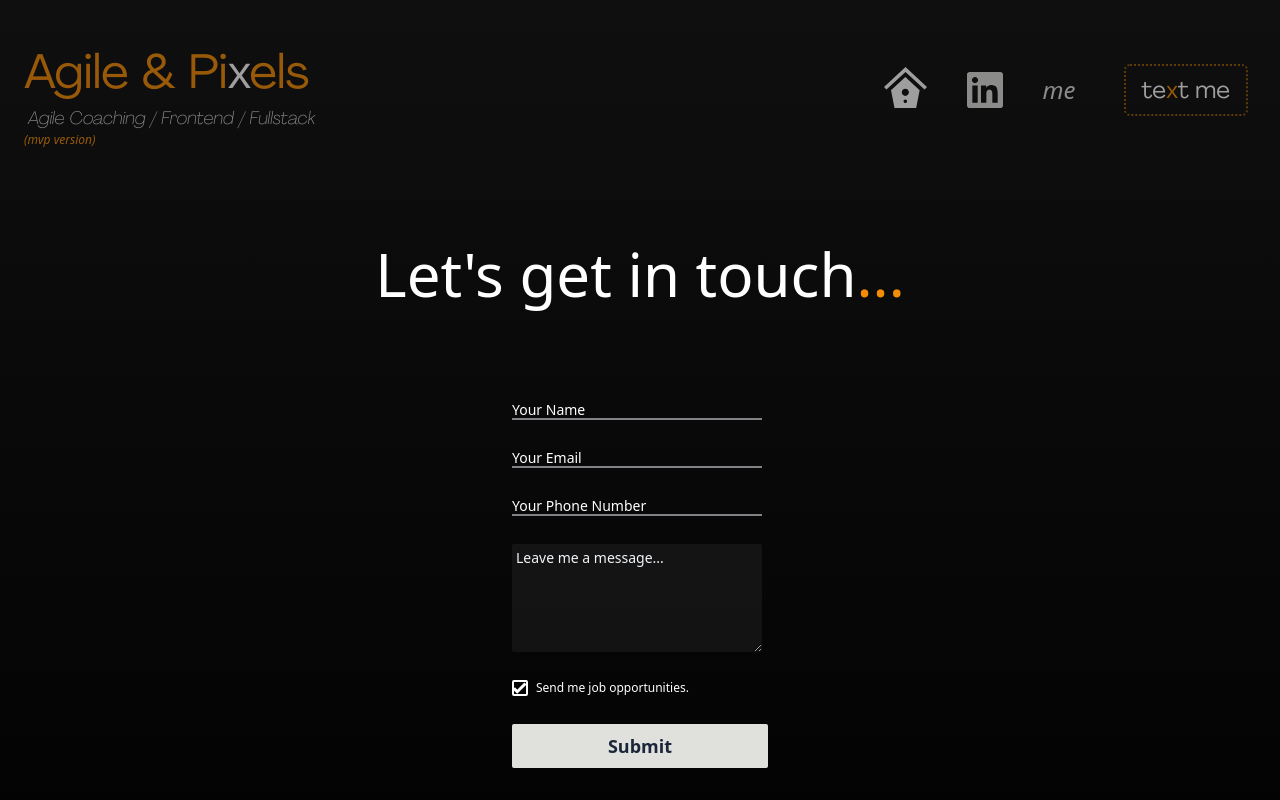
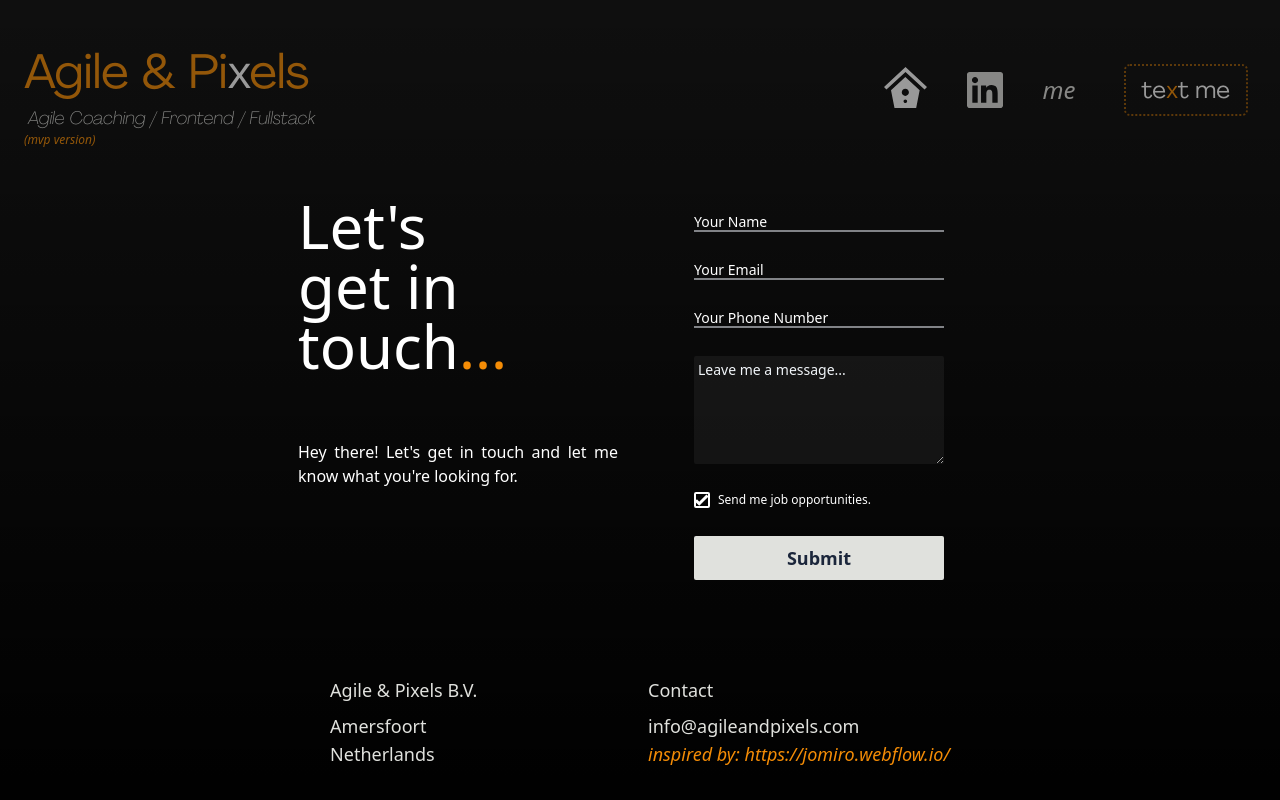
Before and after one commit to DnZ19/agile-and-pixels, a Next.js app: page /contact in a window 1280 px wide. Shown: the top 800 px of the page. Built offline with nearby package versions, Linux system fonts and the light colour scheme.

Commit message:
first com of day movement out?

```diff
--- a/app/components/ReachOut.tsx
+++ b/app/components/ReachOut.tsx
@@ -5,9 +5,9 @@ import { gsap } from "gsap";
 export default function ReachtOut() {
 	const [state, handleSubmit] = useForm("xnqywveb");
 	const tl = gsap.timeline({ defaults: { duration: 1 } });
-	// const [name, setName] = useState("");
-	// const [email, setEmail] = useState("");
-	// const [number, setNumber] = useState("");
+
+	//here I am....
+	const line = "#line-svg #elastic-line-name";
 
 	const start =
 		"M0 0.999512C0 0.999512 60.5 0.999512 150 0.999512C239.5 0.999512 250 0.999512 250 0.999512";
@@ -52,7 +52,8 @@ export default function ReachtOut() {
 	//revert back not focussed
 
 	const handleBlur = (
-		event: React.FocusEvent<HTMLInputElement>
+		event: React.FocusEvent<HTMLInputElement>,
+		line: string
 	) => {
 		const id = `elastic-line-${event.target.name}`;
 		const placeholderId = `placeholder${
@@ -72,21 +73,32 @@ export default function ReachtOut() {
 				ease: "Power2.easeOut",
 			});
 		}
+
+		if (event.target.type === "text") {
+			let inputText = event.target.value;
+			if (inputText.length > 2) {
+				colorize("#6391E8", line);
+			}
+		}
 	};
+
+	function colorize(color: string, lineSelector: string) {
+		gsap.to(lineSelector, {
+			stroke: color,
+			duration: 0.75,
+		});
+	}
 
 	const handleNameFocus = () => {
 		handleFocus("elastic-line-name", "placeholderName");
-		//setName(true);
 	};
 
 	const handleEmailFocus = () => {
 		handleFocus("elastic-line-email", "placeholderEmail");
-		//setEmail(true);
 	};
 
 	const handleNumberFocus = () => {
 		handleFocus("elastic-line-number", "placeholderNumber");
-		//setNumber(true);
 	};
 
 	const containers = useEffect(() => {
@@ -110,12 +122,30 @@ export default function ReachtOut() {
 		);
 	}
 
+	// function validateEmail(email) {
+	// 	let re = /\S+@\S+\.\S+/;
+	// 	return re.test(email);
+	// }
+
+	// function validatePhone(phone) {
+	// 	let re =
+	// 		/^(\+1)?\s?\(?[0-9]{3}\)?[-. ]?[0-9]{3}[-. ]?[0-9]{4}$/;
+	// 	return re.test(phone);
+	// }
+
 	return (
-		<div>
-			<h1 className="text-4xl md:text-6xl xl:text-6xl md:mt-12 xl:mt-16 mb-16 text-center">
-				Let's get in touch
-				<span className="text-secondairyColor">...</span>
-			</h1>
+		<div className="flex flex-col items-center md:items-start md:flex-row gap-16">
+			<div className="flex flex-col justify-center items-center md:items-start md:justify-normal w-[250px] md:w-[300px]">
+				<h1 className="text-4xl mt-12 w-48 md:text-6xl xl:text-6xl md:mt-4 mb-16 text-center md:text-start">
+					Let's get in touch
+					<span className="text-secondairyColor">...</span>
+				</h1>
+				<p className="text-justify w-auto md:w-80">
+					Hey there! Let's get in touch and let me know what
+					you're looking for.
+				</p>
+			</div>
+
 			<form
 				onSubmit={handleSubmit}
 				className="w-80 max-w-sm mx-auto space-y-3 p-8 flex flex-col justify-between gap-4">
@@ -133,7 +163,7 @@ export default function ReachtOut() {
 						name="name"
 						autoComplete="off"
 						id="name"
-						onBlur={handleBlur}
+						onBlur={(event) => handleBlur(event, line)}
 						className="bg-transparent border-none f h-full w-full absolute top-0 focus:outline-none text-tertiarColor text-sm"
 					/>
 					<svg
@@ -167,7 +197,7 @@ export default function ReachtOut() {
 						name="email"
 						autoComplete="off"
 						id="email"
-						onBlur={handleBlur}
+						onBlur={(event) => handleBlur(event, line)}
 						className="bg-transparent border-none h-full w-full absolute top-0 focus:outline-none  text-tertiarColor text-sm"
 					/>
 					<svg
@@ -201,7 +231,7 @@ export default function ReachtOut() {
 						name="number"
 						autoComplete="off"
 						id="number"
-						onBlur={handleBlur}
+						onBlur={(event) => handleBlur(event, line)}
 						className="bg-transparent border-none h-full w-full absolute top-0 focus:outline-none  text-tertiarColor text-sm"
 					/>
 					<svg
@@ -278,7 +308,7 @@ export default function ReachtOut() {
 				<button
 					type="submit"
 					disabled={state.submitting}
-					className="w-auto px-3 py-2 text-buttonText placeholder-slate-900 bg-tertiaryColor rounded-sm focus:outline-none focus:ring-slate-500 focus:border-slate-100 sm:text-sm lg:text-lg lg:font-semibold hover:bg-transparent hover:border-1 hover:text-tertiarColor">
+					className="w-[250px] px-3 py-2 text-buttonText placeholder-slate-900 bg-tertiaryColor rounded-sm focus:outline-none focus:ring-slate-500 focus:border-slate-100 sm:text-sm lg:text-lg lg:font-semibold hover:bg-transparent hover:border-1 hover:text-tertiarColor">
 					Submit
 				</button>
 			</form>
```
